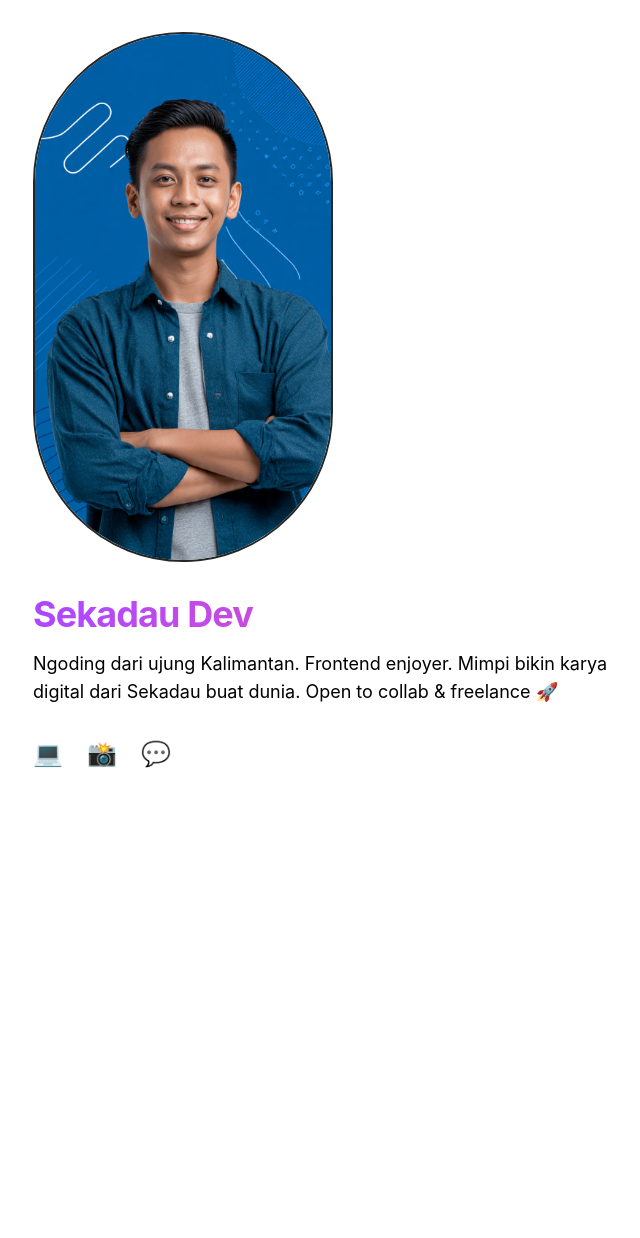
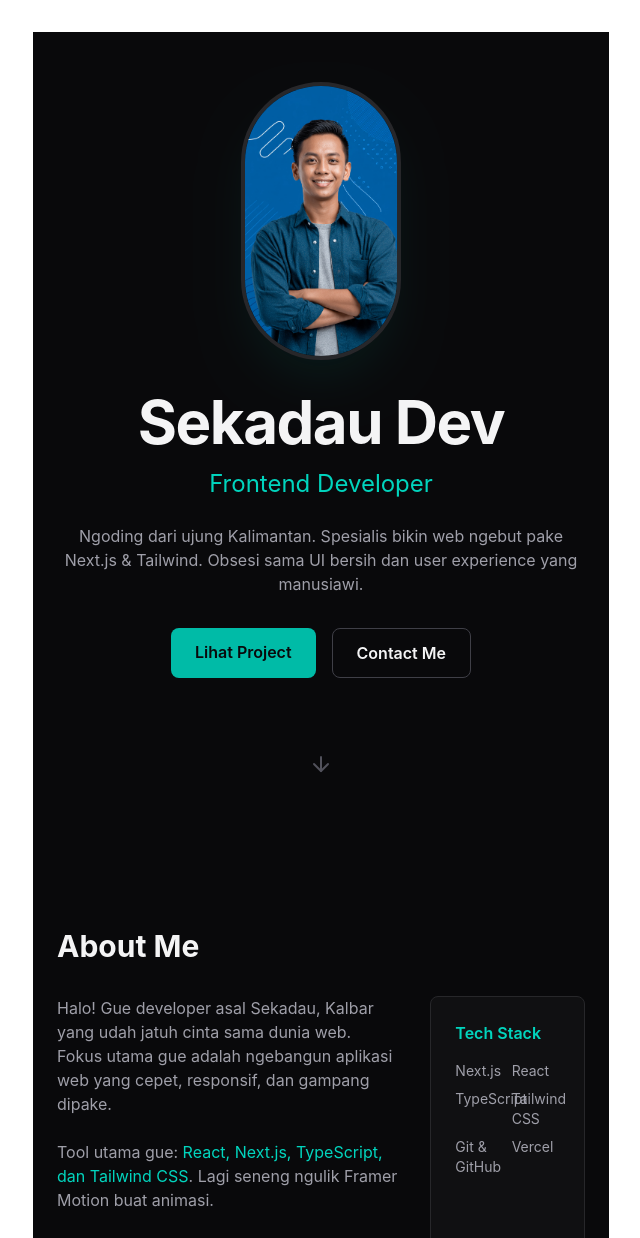
Before and after one commit to uisekadau-dev/sekadaux-dev, a Next.js app: page / in a window 1280 px wide. Shown: the top 1238 px of the page, without its empty margins (319-959 px from the left). Before the commit the page ends 800 px from the top, so only its background shows below. Built offline with nearby package versions, Linux system fonts and the light colour scheme.

Commit message:
Update page.tsx

```diff
--- a/app/page.tsx
+++ b/app/page.tsx
@@ -1,33 +1,132 @@
-import Image from 'next/image'
+import Image from "next/image"
+import { Github, Linkedin, Mail, ArrowDown, ExternalLink } from "lucide-react"
 
 export default function Page() {
   return (
-    <section>
-      <div className="mb-8">
+    <main className="min-h-screen bg-zinc-950 text-zinc-100 selection:bg-teal-400/30">
+
+      {/* 1. HERO SECTION */}
+      <section className="mx-auto flex min-h-screen max-w-5xl flex-col items-center justify-center px-6 text-center">
         <Image
           src="/foto-profil.jpg"
-          alt="Anak Sultan Sekadau"
-          width={300}
-          height={300}
-          className="rounded-full border-2 border-neutral-800 dark:border-neutral-200"
+          alt="Sekadau Dev"
+          width={160}
+          height={160}
+          className="mb-8 rounded-full border-4 border-zinc-800 shadow-2xl shadow-teal-500/10"
+          priority
         />
-      </div>
+        <h1 className="text-4xl font-bold tracking-tight md:text-6xl">
+          Sekadau Dev
+        </h1>
+        <p className="mt-4 text-xl text-teal-400 md:text-2xl">
+          Frontend Developer
+        </p>
+        <p className="mt-6 max-w-2xl text-zinc-400">
+          Ngoding dari ujung Kalimantan. Spesialis bikin web ngebut pake Next.js & Tailwind.
+          Obsesi sama UI bersih dan user experience yang manusiawi.
+        </p>
+        <div className="mt-8 flex gap-4">
+          <a href="#projects" className="rounded-lg bg-teal-500 px-6 py-3 font-semibold text-zinc-950 transition hover:bg-teal-400">
+            Lihat Project
+          </a>
+          <a href="https://wa.me/62895404719001" target="_blank" className="rounded-lg border border-zinc-700 px-6 py-3 font-semibold transition hover:bg-zinc-900">
+            Contact Me
+          </a>
+        </div>
+        <ArrowDown className="mt-20 animate-bounce text-zinc-600" />
+      </section>
 
-      <h1 className="mb-4 text-4xl font-bold tracking-tight bg-gradient-to-r from-purple-500 to-pink-500 bg-clip-text text-transparent">
-        Sekadau Dev
-      </h1>
+      {/* 2. ABOUT ME */}
+      <section id="about" className="mx-auto max-w-5xl px-6 py-24">
+        <h2 className="text-3xl font-bold">About Me</h2>
+        <div className="mt-8 grid gap-8 md:grid-cols-3">
+          <div className="md:col-span-2">
+            <p className="text-zinc-400">
+              Halo! Gue developer asal Sekadau, Kalbar yang udah jatuh cinta sama dunia web.
+              Fokus utama gue adalah ngebangun aplikasi web yang cepet, responsif, dan gampang dipake.
+              <br/><br/>
+              Tool utama gue: <span className="text-teal-400">React, Next.js, TypeScript, dan Tailwind CSS</span>.
+              Lagi seneng ngulik Framer Motion buat animasi.
+              <br/><br/>
+              Fun fact: Bisa debug error Vercel jam 3 pagi ditemenin kopi sekadau item.
+            </p>
+          </div>
+          <div className="rounded-lg border border-zinc-800 bg-zinc-900/50 p-6">
+            <h3 className="font-semibold text-teal-400">Tech Stack</h3>
+            <ul className="mt-4 grid grid-cols-2 gap-2 text-sm text-zinc-400">
+              <li>Next.js</li><li>React</li>
+              <li>TypeScript</li><li>Tailwind CSS</li>
+              <li>Git & GitHub</li><li>Vercel</li>
+            </ul>
+          </div>
+        </div>
+      </section>
 
-      <p className="prose prose-neutral dark:prose-invert mb-8 text-lg">
-        Ngoding dari ujung Kalimantan. Frontend enjoyer.
-        Mimpi bikin karya digital dari Sekadau buat dunia.
-        Open to collab & freelance 🚀
-      </p>
+      {/* 3. PROJECTS */}
+      <section id="projects" className="mx-auto max-w-5xl px-6 py-24">
+        <h2 className="text-3xl font-bold">Featured Projects</h2>
+        <div className="mt-8 grid gap-8 md:grid-cols-2">
 
-      <div className="flex gap-6 text-2xl">
-        <a href="https://github.com/isi-github-lo" target="_blank">💻</a>
-        <a href="https://instagram.com/isi-ig-lo" target="_blank">📸</a>
-        <a href="https://wa.me/628xxxxxxxxxx" target="_blank">💬</a>
-      </div>
-    </section>
+          {/* PROJECT 1 */}
+          <div className="group rounded-lg border border-zinc-800 bg-zinc-900/50 p-6 transition hover:border-teal-500/50">
+            <div className="flex items-center justify-between">
+              <h3 className="text-xl font-semibold">Warung Sekadau Online</h3>
+              <ExternalLink className="text-zinc-600 group-hover:text-teal-400" size={20} />
+            </div>
+            <p className="mt-3 text-zinc-400">Web toko online buat UMKM Sekadau. Order 24 jam, bayar pake QRIS. Studi kasus pertama.</p>
+            <div className="mt-4 flex flex-wrap gap-2 text-xs">
+              <span className="rounded bg-zinc-800 px-2 py-1">Next.js</span>
+              <span className="rounded bg-zinc-800 px-2 py-1">Supabase</span>
+              <span className="rounded bg-zinc-800 px-2 py-1">Tailwind</span>
+            </div>
+            <div className="mt-6 flex gap-4">
+              <a href="#" className="text-sm font-semibold text-zinc-500">Live Demo - Coming Soon</a>
+              <a href="https://github.com/sekadaux-dev" target="_blank" className="text-sm font-semibold text-teal-400 hover:underline">Source Code</a>
+            </div>
+          </div>
+
+          {/* PROJECT 2 */}
+          <div className="group rounded-lg border border-zinc-800 bg-zinc-900/50 p-6 transition hover:border-teal-500/50">
+            <div className="flex items-center justify-between">
+              <h3 className="text-xl font-semibold">Dashboard Admin Sultan</h3>
+              <ExternalLink className="text-zinc-600 group-hover:text-teal-400" size={20} />
+            </div>
+            <p className="mt-3 text-zinc-400">Dashboard buat mantau penjualan, data user, dan grafik. Dibangun buat latihan Fullstack.</p>
+            <div className="mt-4 flex flex-wrap gap-2 text-xs">
+              <span className="rounded bg-zinc-800 px-2 py-1">Next.js</span>
+              <span className="rounded bg-zinc-800 px-2 py-1">tRPC</span>
+              <span className="rounded bg-zinc-800 px-2 py-1">Prisma</span>
+            </div>
+            <div className="mt-6 flex gap-4">
+              <a href="#" className="text-sm font-semibold text-zinc-500">Live Demo - Coming Soon</a>
+              <a href="https://github.com/sekadaux-dev" target="_blank" className="text-sm font-semibold text-teal-400 hover:underline">Source Code</a>
+            </div>
+          </div>
+
+        </div>
+      </section>
+
+      {/* 4. CONTACT */}
+      <section id="contact" className="mx-auto max-w-5xl px-6 py-24 text-center">
+        <h2 className="text-3xl font-bold">Gas Collab?</h2>
+        <p className="mx-auto mt-4 max-w-xl text-zinc-400">
+          Lagi cari developer buat project lo? Atau mau ngobrolin teknologi?
+          Email gue selalu terbuka. Balas cepet kecuali lagi tidur.
+        </p>
+        <a href="mailto:uisekadaux.dev@gmail.com" className="mt-8 inline-block rounded-lg bg-teal-500 px-8 py-3 font-semibold text-zinc-950 transition hover:bg-teal-400">
+          Kirim Email
+        </a>
+        <div className="mt-12 flex justify-center gap-6">
+          <a href="https://github.com/sekadaux-dev" target="_blank" className="text-zinc-500 hover:text-teal-400"><Github /></a>
+          <a href="mailto:uisekadaux.dev@gmail.com" className="text-zinc-500 hover:text-teal-400"><Mail /></a>
+        </div>
+      </section>
+
+      {/* 5. FOOTER */}
+      <footer className="border-t border-zinc-800 py-8 text-center text-sm text-zinc-600">
+        <p>© 2026 Sekadau Dev. Dibuat di Sekadau, deploy ke seluruh dunia.</p>
+      </footer>
+
+    </main>
   )
 }
```
